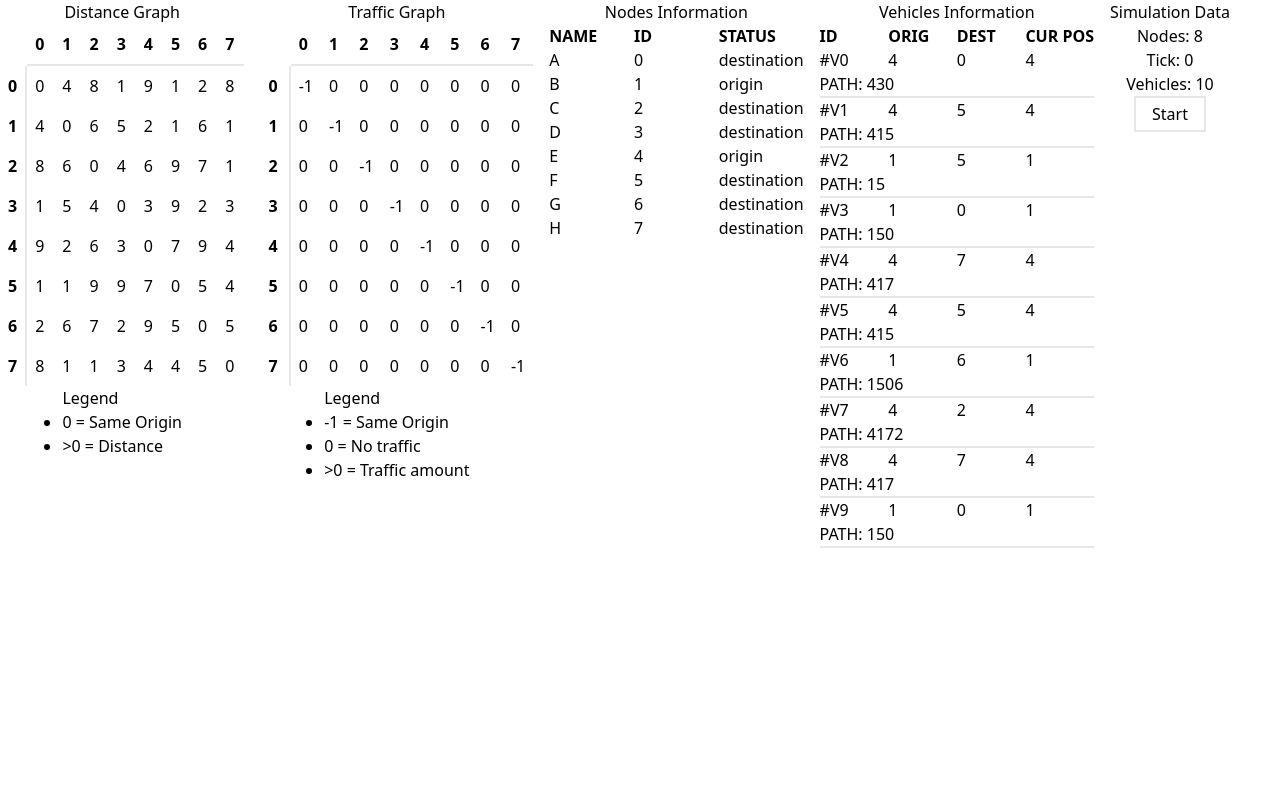
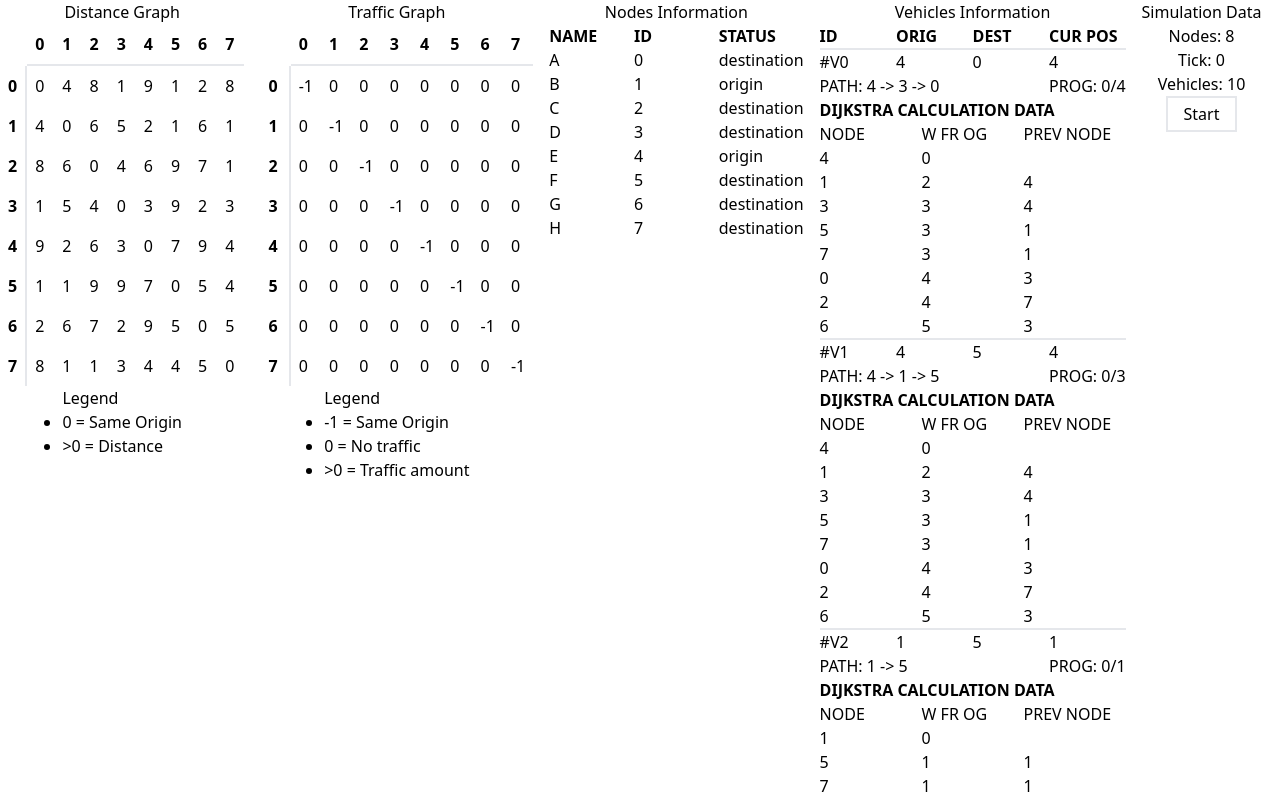
Before and after one commit to scantarbian/shiroko, a Next.js app: page /playground/trafficsim in a window 1280 px wide. Shown: the top 800 px of the page. Built offline with nearby package versions, Linux system fonts and the light colour scheme.

Commit message:
feat: display dijkstra calculation result

```diff
--- a/app/playground/trafficsim/page.tsx
+++ b/app/playground/trafficsim/page.tsx
@@ -19,11 +19,26 @@ import { useEffect, useState } from "react";
 // - vehicle move to next node based on djikstra algorithm on distance and traffic graph
 // - traffic graph update based on vehicle position
 
+type DijkstraCalculationData = {
+  route: number[];
+  totalWeight: number;
+  weights: number[];
+  previous: number[];
+  summary: Array<{
+    node: number;
+    distance: number;
+    previous: number;
+  }>;
+};
+
 type Vehicle = {
   origin: number;
   destination: number;
   position: number;
-  path: number[];
+  route: number[];
+  weights: number;
+  traveledWeights: number;
+  dijkstraDebug: DijkstraCalculationData;
 };
 
 type NodeInformation = {
@@ -32,7 +47,10 @@ type NodeInformation = {
   status: "origin" | "destination";
 };
 
-type Dijkstra = (origin: number, destination: number) => number[];
+type Dijkstra = (
+  origin: number,
+  destination: number
+) => DijkstraCalculationData;
 
 const TrafficSim = () => {
   const [nodes, setNodes] = useState(8);
@@ -119,13 +137,16 @@ const TrafficSim = () => {
         destinationNodes[Math.floor(Math.random() * destinationNodes.length)]
           .key;
       const position = origin;
-      const path = calculateDijkstra(origin, destination);
+      const dijkstraData = calculateDijkstra(origin, destination);
 
       return {
         origin,
         destination,
         position,
-        path,
+        route: dijkstraData.route,
+        traveledWeights: 0,
+        weights: dijkstraData.totalWeight,
+        dijkstraDebug: dijkstraData,
       };
     });
 
@@ -148,6 +169,7 @@ const TrafficSim = () => {
     const distance = new Array(nodes).fill(Infinity);
     const previous = new Array(nodes).fill(null);
     const visited = new Array(nodes).fill(false);
+    distance[origin] = 0;
 
     const getClosestNode = (distance: number[], visited: boolean[]) => {
       let closestNode = null;
@@ -175,7 +197,22 @@ const TrafficSim = () => {
       return path.reverse();
     };
 
-    distance[origin] = 0;
+    const generateSummary: () => DijkstraCalculationData["summary"] = () => {
+      const summary: DijkstraCalculationData["summary"] = [];
+
+      for (let i = 0; i < nodes; i++) {
+        summary.push({
+          node: i,
+          distance: distance[i],
+          previous: previous[i],
+        });
+      }
+
+      // sort by distance
+      summary.sort((a, b) => a.distance - b.distance);
+
+      return summary;
+    };
 
     for (let i = 0; i < nodes; i++) {
       const closestNode = getClosestNode(distance, visited);
@@ -201,9 +238,20 @@ const TrafficSim = () => {
       }
     }
 
-    const path = getPath(destination, previous);
+    const route: DijkstraCalculationData["route"] = getPath(
+      destination,
+      previous
+    );
 
-    return path;
+    const summary: DijkstraCalculationData["summary"] = generateSummary();
+
+    return {
+      route,
+      previous,
+      totalWeight: distance[destination],
+      weights: distance,
+      summary,
+    };
   };
 
   useEffect(() => {
@@ -323,13 +371,45 @@ const TrafficSim = () => {
             {vehicles.map((vehicle, i) => {
               return (
                 <>
-                  <span key={`${i}-i`}>#V{i}</span>
-                  <span key={`${i}-origin`}>{vehicle.origin}</span>
-                  <span key={`${i}-destination`}>{vehicle.destination}</span>
-                  <span key={`${i}-position`}>{vehicle.position}</span>
-                  <span key={`${i}-path`} className="col-span-4 border-b-2">
-                    PATH: {vehicle.path}
+                  <span key={`${i}-i`} className="border-t-2">
+                    #V{i}
                   </span>
+                  <span key={`${i}-origin`} className="border-t-2">
+                    {vehicle.origin}
+                  </span>
+                  <span key={`${i}-destination`} className="border-t-2">
+                    {vehicle.destination}
+                  </span>
+                  <span key={`${i}-position`} className="border-t-2">
+                    {vehicle.position}
+                  </span>
+                  <span key={`${i}-path`} className="col-span-3">
+                    PATH: {vehicle.route.join(" -> ")}
+                  </span>
+                  <span key={`${i}-dist`}>
+                    PROG: {vehicle.traveledWeights}/{vehicle.weights}
+                  </span>
+                  <span className="col-span-4 font-bold">
+                    DIJKSTRA CALCULATION DATA
+                  </span>
+                  <div className="col-span-4 grid grid-cols-3">
+                    <span>NODE</span>
+                    <span>W FR OG</span>
+                    <span>PREV NODE</span>
+                    {vehicle.dijkstraDebug.summary.map((node, j) => {
+                      return (
+                        <>
+                          <span key={`${i}-node-${j}`}>{node.node}</span>
+                          <span key={`${i}-distance-${j}`}>
+                            {node.distance}
+                          </span>
+                          <span key={`${i}-previous-${j}`}>
+                            {node.previous}
+                          </span>
+                        </>
+                      );
+                    })}
+                  </div>
                 </>
               );
             })}
```
